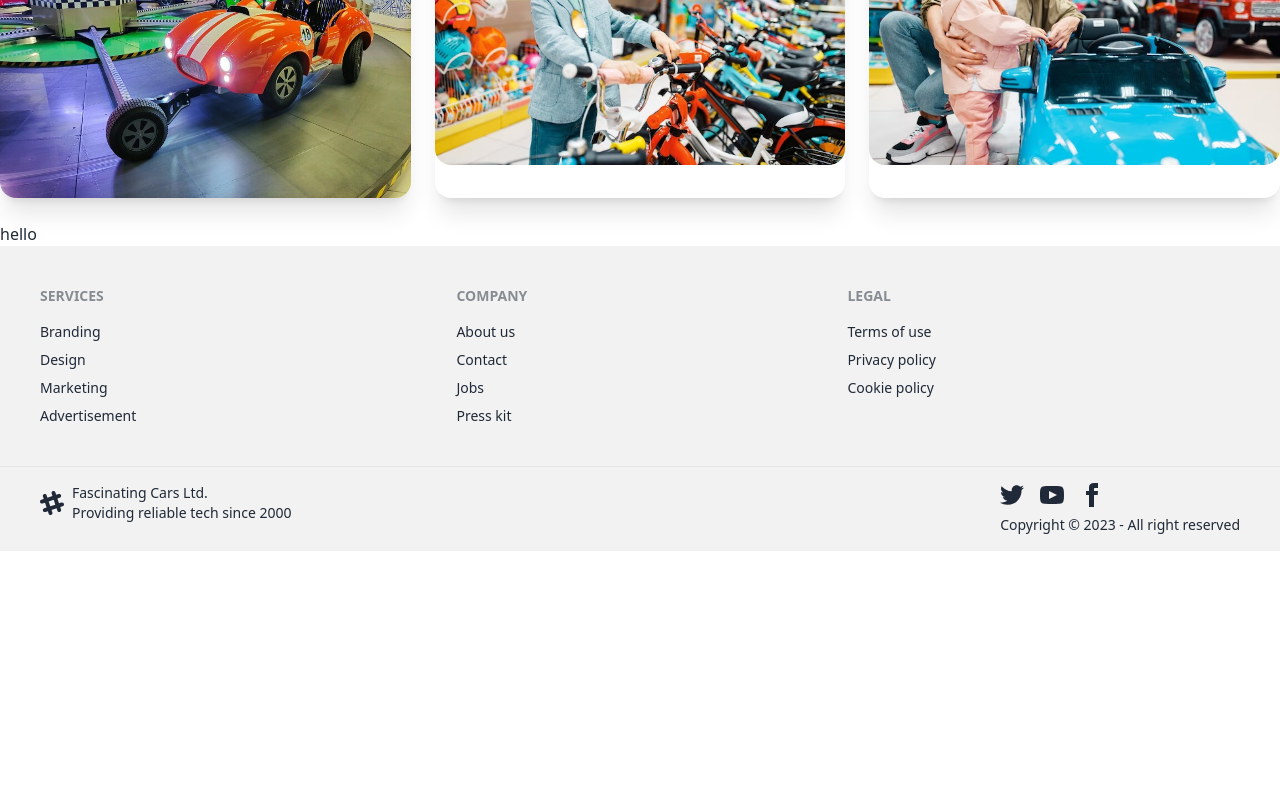
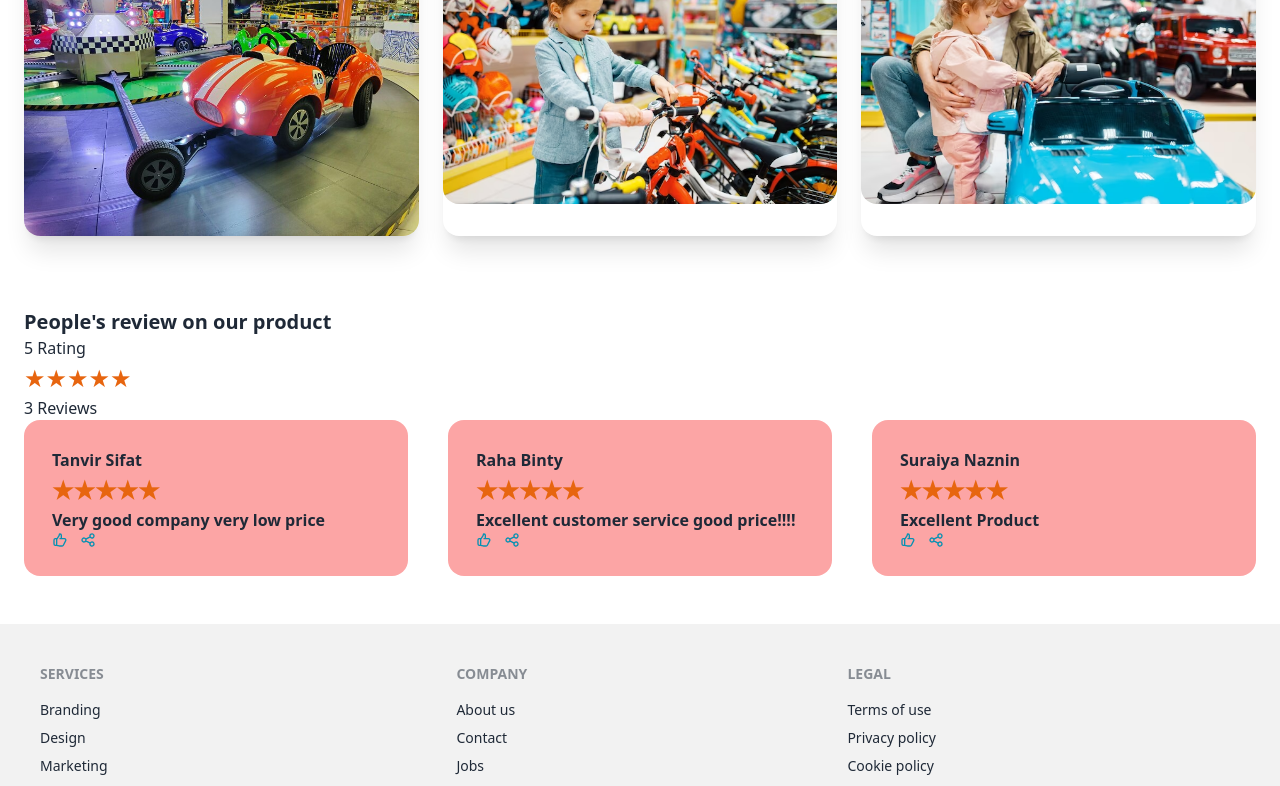
Before and after one commit to Naharun/fascinating-cars, a React (Vite) app: page / in a window 1280 px wide. Shown: the part 1637-2423 px from the top of the page. Before the commit the page ends 2188 px from the top, so only its background shows below. Built offline with nearby package versions, Linux system fonts and the light colour scheme; no server answers.

Commit message:
add another extra section

```diff
--- a/package.json
+++ b/package.json
@@ -19,6 +19,7 @@
     "react-dom": "^18.2.0",
     "react-icons": "^4.8.0",
     "react-rating": "^2.0.5",
+    "react-rating-stars-component": "^2.2.0",
     "react-router-dom": "^6.11.2",
     "sort-by": "^1.2.0",
     "sweetalert2": "^11.7.5"
--- a/src/layout/Main.jsx
+++ b/src/layout/Main.jsx
@@ -10,6 +10,7 @@ const Main = () => {
             <Navbar></Navbar>
             <br />
             <Outlet></Outlet>
+            <br />
             <Footer></Footer>
         </div>
     );
--- a/src/pages/Home/ExtraSection/ExtraSectionOne.jsx
+++ b/src/pages/Home/ExtraSection/ExtraSectionOne.jsx
@@ -3,7 +3,7 @@ import img2 from '../../../assets/images/little-boy.avif'
 import img3 from '../../../assets/images/mother.avif'
 const ExtraSectionOne = () => {
     return (
-        <div>
+        <div className='mx-auto p-6'>
             <h2 className="text-4xl font-bold">OUR SHO<span className="text-amber-500">W</span>RO<span className="text-amber-500">O</span>M</h2><br />
             <p className="text-sky-800 text-xl">Location : Dhanmondi 9, Dhaka, Bangladesh </p>
             <br />
--- a/src/pages/Home/ExtraSection/ExtraSectionTwo.jsx
+++ b/src/pages/Home/ExtraSection/ExtraSectionTwo.jsx
@@ -1,8 +1,57 @@
+import ReactStars from "react-rating-stars-component";
+import { HiOutlineThumbUp, HiOutlineShare } from "react-icons/hi";
 
 const ExtraSectionTwo = () => {
     return (
-        <div>
-            <h2>hello</h2>
+        <div className="mx-auto p-6">
+            <h2 className="text-xl font-bold">People's review on our product  </h2>
+            <p>5 Rating <ReactStars
+                count={5}
+                size={24}
+                color="rgb(231, 101, 15) "
+            />
+                3 Reviews</p>
+            <div className="grid grid-cols-1 md:grid-cols-2 lg:grid-cols-3 gap-10">
+                <div className="bg-red-300 rounded-2xl p-7 font-bold">
+                    <h2 className=" gap-3">Tanvir Sifat
+                        <ReactStars
+                            count={5}
+                            size={24}
+                            color="rgb(231, 101, 15 "
+                        />
+                    </h2>
+                    <p>Very good company very low price</p>
+                    <span className="flex gap-3 text-cyan-600">
+                        <HiOutlineThumbUp /> <HiOutlineShare />
+                    </span>
+                </div>
+                <div className="bg-red-300 rounded-2xl p-7 font-bold">
+                    <h2 className=" gap-3">Raha Binty
+                        <ReactStars
+                            count={5}
+                            size={24}
+                            color="rgb(231, 101, 15) "
+                        />
+                    </h2>
+                    <p>Excellent customer service good price!!!!</p>
+                    <span className="flex gap-3 text-cyan-600">
+                        <HiOutlineThumbUp /> <HiOutlineShare />
+                    </span>
+                </div>
+                <div className="bg-red-300 rounded-2xl p-7 font-bold">
+                    <h2 className=" gap-3">Suraiya Naznin
+                        <ReactStars
+                            count={5}
+                            size={24}
+                            color="rgb(231, 101, 15) "
+                        />
+                    </h2>
+                    <p>Excellent Product</p>
+                    <span className="flex gap-3 text-cyan-600">
+                        <HiOutlineThumbUp /> <HiOutlineShare />
+                    </span>
+                </div>
+            </div>
         </div>
     );
 };
--- a/src/pages/Home/Gallery/Gallery.jsx
+++ b/src/pages/Home/Gallery/Gallery.jsx
@@ -11,7 +11,7 @@ AOS.init();
 
 const Gallery = () => {
     return (
-        <div className="grid grid-cols-1 md:grid-cols-2 lg:grid-cols-3 gap-6 rounded-2xl">
+        <div className="grid grid-cols-1 md:grid-cols-2 lg:grid-cols-3 gap-6 rounded-2xl mx-auto p-6">
             <div data-aos ='fade-up-right' className="card bg-base-100 shadow-xl mx-auto">
                 <figure><img src={img1} alt="Shoes" /></figure>
             </div>
```
Also changed, not shown: 1 other file (tests, documents, lock files or other folders).
